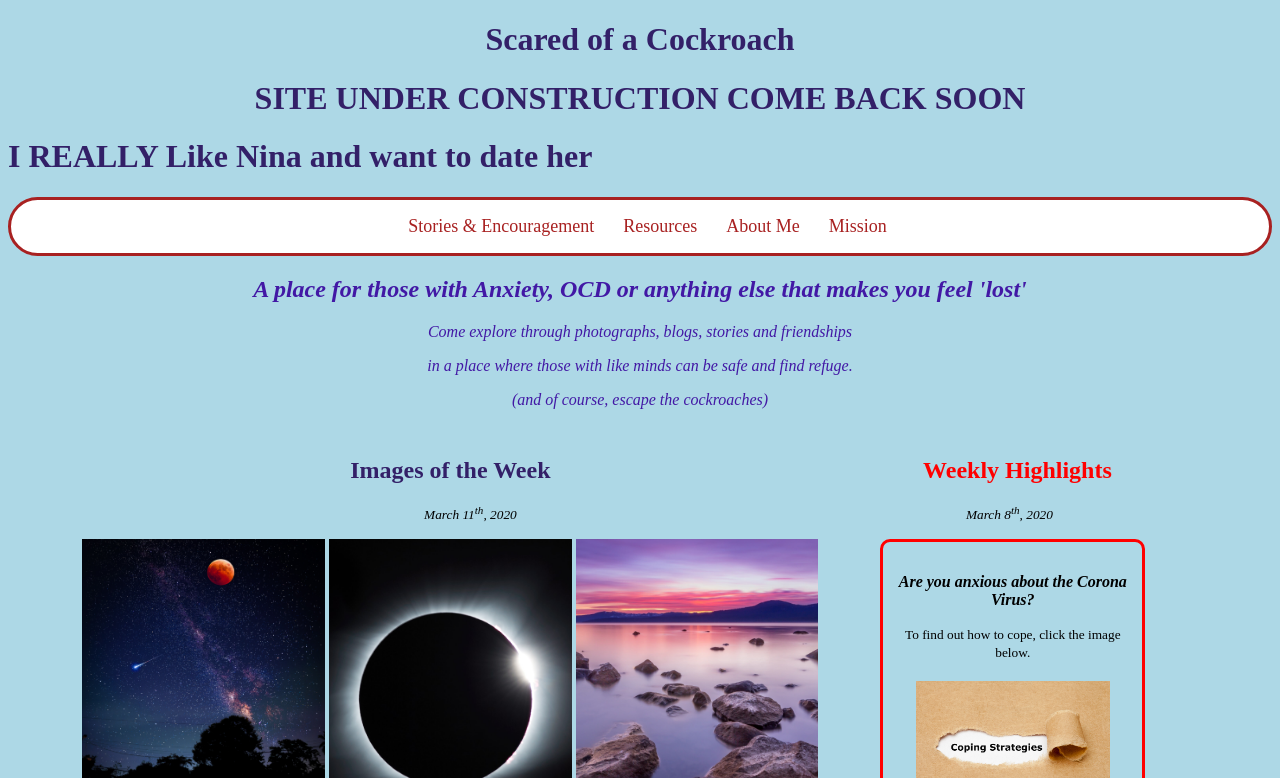
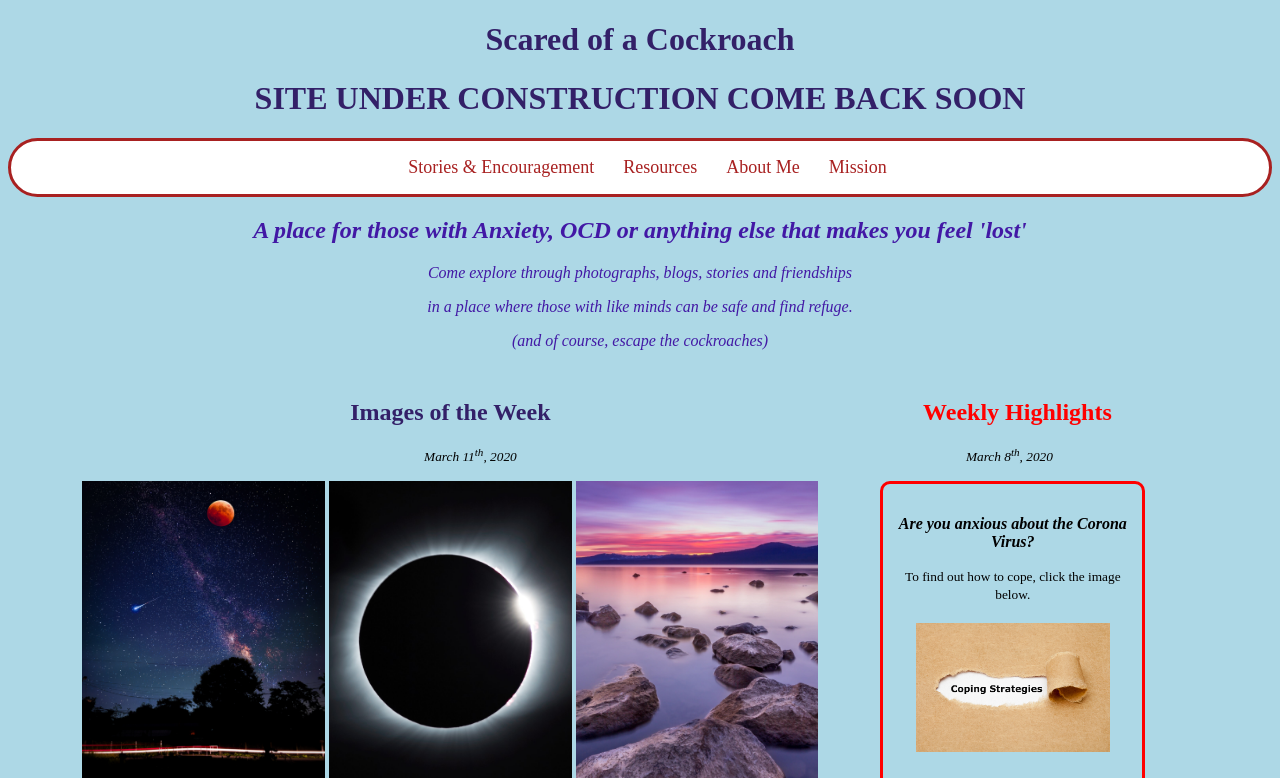
Before and after one commit to careyleiterman/a-wolf-often-dreams, a plain HTML site: page index.html in a window 1280 px wide. Shown: the top 778 px of the page. Drawn offline with Linux system fonts and the light colour scheme.

Commit message:
Newest Nina Update

```diff
--- a/index.html
+++ b/index.html
@@ -17,8 +17,6 @@
                     Scared of a Cockroach
                 </h1>
                 <h1 class="roach">SITE UNDER CONSTRUCTION COME BACK SOON</h1>
-
-                <h1>I REALLY Like Nina and want to date her</h1>
             </div>
 
             <div class="navmenu">
```
